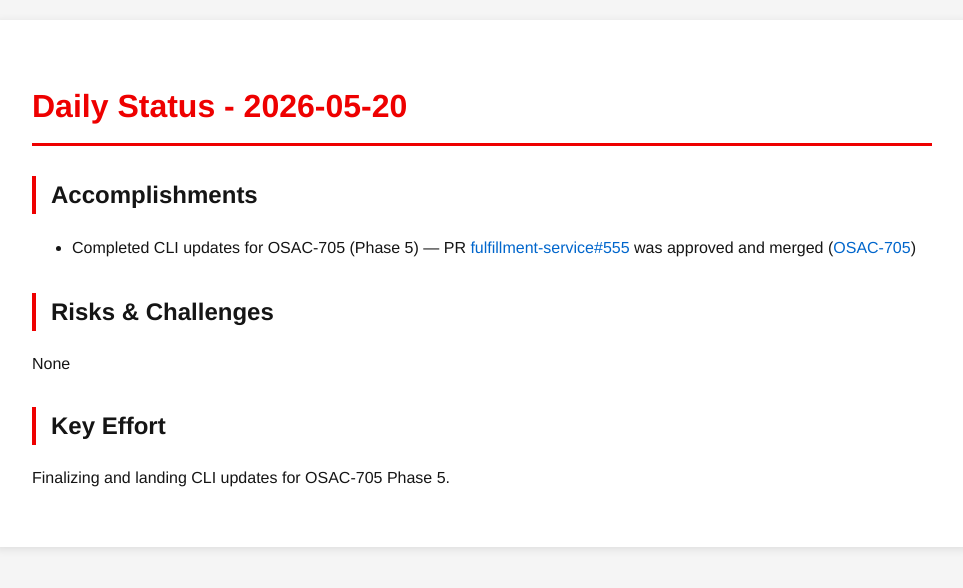
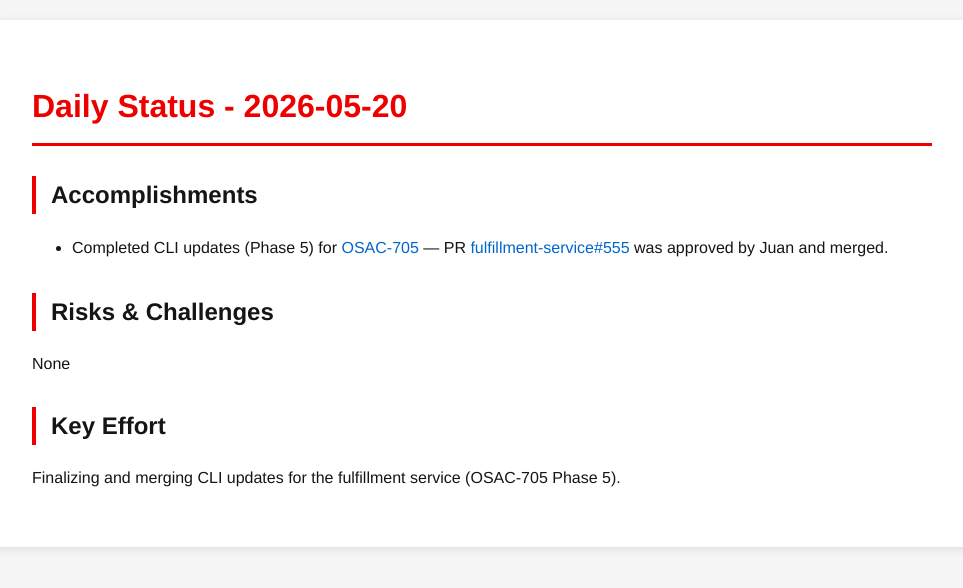
Before and after one commit to tzvatot/daily-status, a Jekyll site: the page built from 2026-05-20.md, in a window 1280 px wide. Shown: the top 588 px of the page, without its empty margins (158-1121 px from the left). Built offline with Jekyll 4.4.1, drawn with Linux system fonts in a browser that asks for light colours.

Commit message:
Daily status update - 2026-05-20

```diff
--- a/2026-05-20.md
+++ b/2026-05-20.md
@@ -7,10 +7,10 @@ date: 2026-05-20
 # Daily Status - 2026-05-20
 
 ## Accomplishments
-- Completed CLI updates for OSAC-705 (Phase 5) — PR [fulfillment-service#555](https://github.com/osac-project/fulfillment-service/pull/555) was approved and merged ([OSAC-705](https://redhat.atlassian.net/browse/OSAC-705))
+- Completed CLI updates (Phase 5) for [OSAC-705](https://redhat.atlassian.net/browse/OSAC-705) — PR [fulfillment-service#555](https://github.com/osac-project/fulfillment-service/pull/555) was approved by Juan and merged.
 
 ## Risks & Challenges
 None
 
 ## Key Effort
-Finalizing and landing CLI updates for OSAC-705 Phase 5.
+Finalizing and merging CLI updates for the fulfillment service (OSAC-705 Phase 5).
```
